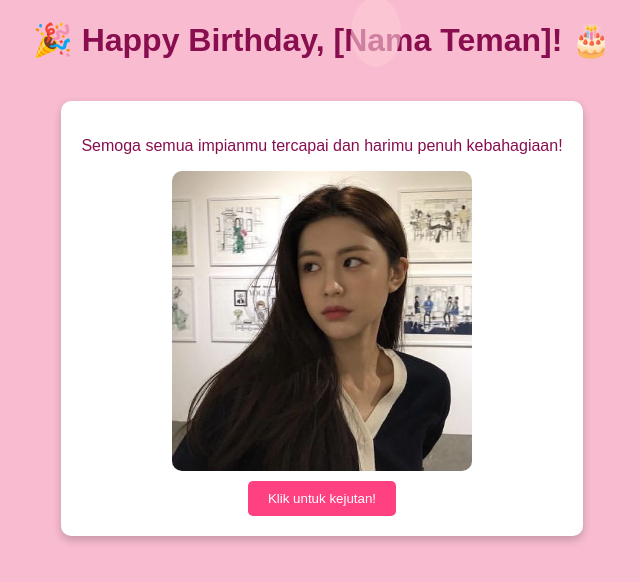
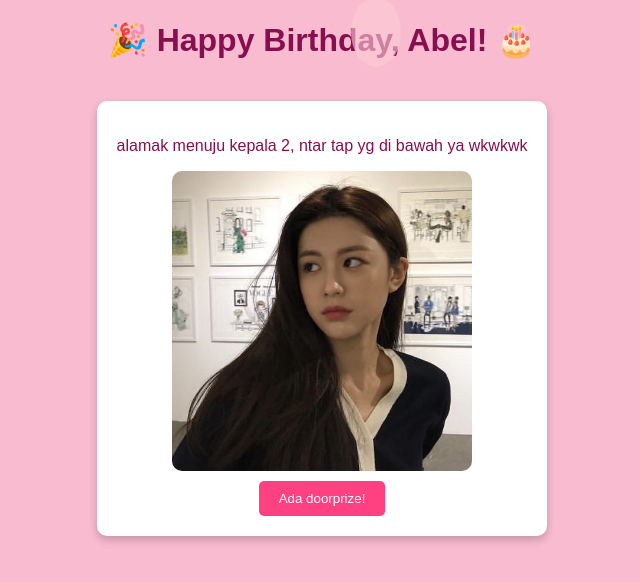
Before and after one commit to nightfallI/2803, a plain HTML site: page index.html in a window 1280 px wide. Shown: the top 582 px of the page, without its empty margins (318-958 px from the left). Drawn offline with Linux system fonts and the light colour scheme.

Commit message:
index.html

```diff
--- a/index.html
+++ b/index.html
@@ -67,29 +67,29 @@
     </style>
 </head>
 <body>
-    <h1>🎉 Happy Birthday, [Nama Teman]! 🎂</h1>
+    <h1>🎉 Happy Birthday, Abel! 🎂</h1>
     <audio id="bg-music" autoplay loop>
         <source src="LANY – you (official).mp3" type="audio/mp3">
         Browser kamu tidak mendukung tag audio.
     </audio>
 
     <div class="card">
-        <p>Semoga semua impianmu tercapai dan harimu penuh kebahagiaan!</p>
+        <p>alamak menuju kepala 2, ntar tap yg di bawah ya wkwkwk</p>
         <div class="slideshow-container">
             <img class="slide" src="photo1.jpg">
             <img class="slide" src="photo2.jpg">
             <img class="slide" src="photo3.jpg">
         </div>
-        <button class="button" onclick="showSurprise()">Klik untuk kejutan!</button>
+        <button class="button" onclick="showSurprise()">Ada doorprize!</button>
     </div>
 
     <!-- Balon Dekorasi -->
     <script>
         function showSurprise() {
-            alert("🎉🎂 Kejutan! Kamu adalah orang paling spesial hari ini! 🎂🎉");
+            alert("Happy Birthday, Bel! 🎉✨ Can’t believe we've been knowing each other for over 4 years now wkwkwk. Thank you for all the laughter, memories, and moments we’ve shared. Wishing you a day as wonderful as you are and a year filled with happiness :]");
             let surpriseMessage = document.createElement("p");
             surpriseMessage.className = "surprise-text";
-            surpriseMessage.innerText = "🎀 Kamu adalah orang paling berharga di dunia ini! 🎀";
+            surpriseMessage.innerText = "Stay Amazing!";
             document.body.appendChild(surpriseMessage);
         }
 
```
